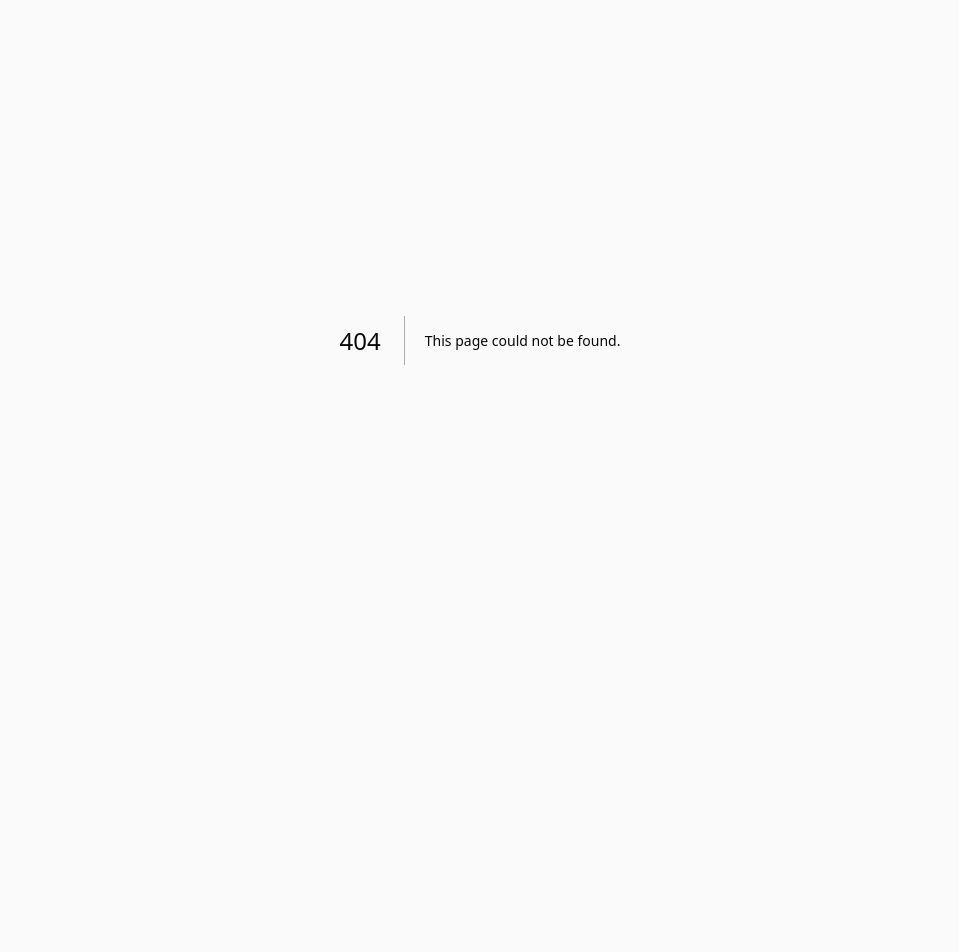
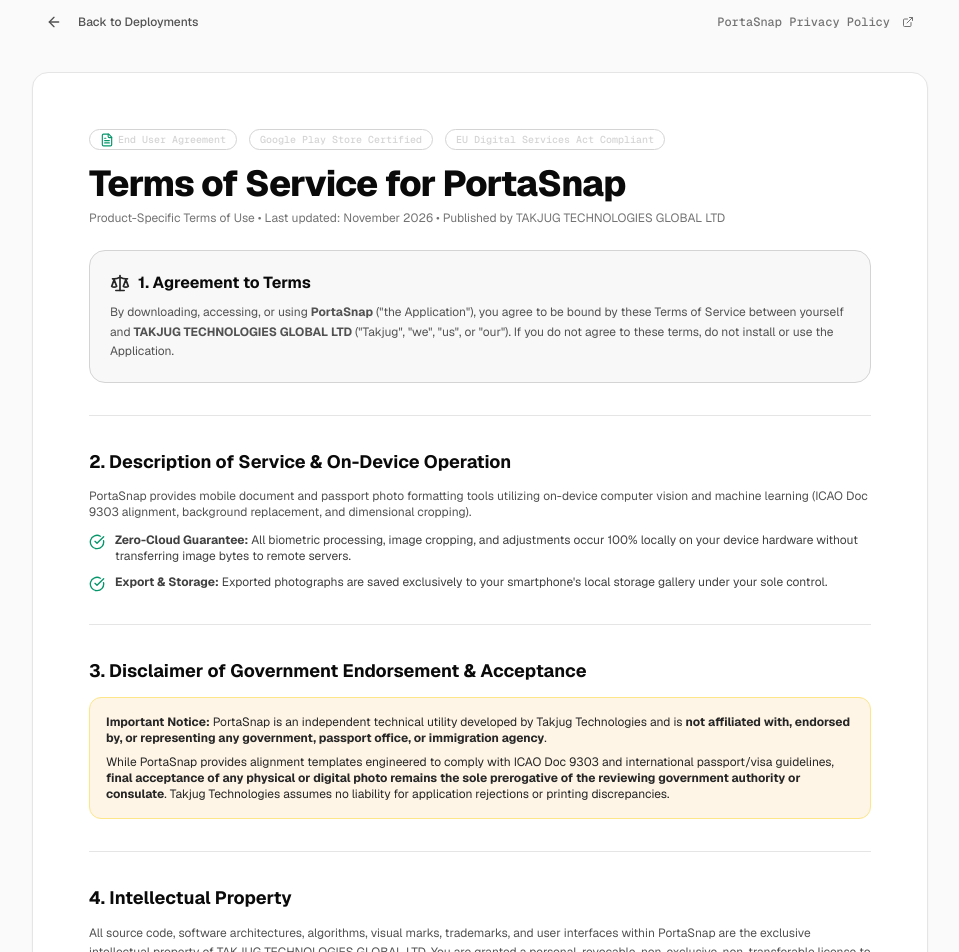
Before and after one commit to takjug/takjug-web, a Next.js app: page /terms/portasnap in a window 1280 px wide. Before the commit this address had no page. Shown: the part 60-1012 px from the top of the page, without its empty margins (160-1119 px from the left). Before the commit the page ends 800 px from the top, so only its background shows below. Built offline with nearby package versions, Linux system fonts and the light colour scheme.

Commit message:
feat: add PortaSnap Terms of Service page

```diff
--- /dev/null
+++ b/src/app/terms/portasnap/page.tsx
@@ -0,0 +1,151 @@
+"use client";
+
+import Link from "next/link";
+import { ArrowLeft, FileText, CheckCircle, ExternalLink, Scale } from "lucide-react";
+import { Card, CardHeader, CardTitle, CardDescription, CardContent } from "@/components/ui/card";
+import { Badge } from "@/components/ui/badge";
+import { Button } from "@/components/ui/button";
+import { Separator } from "@/components/ui/separator";
+
+export default function PortaSnapTermsPage() {
+  return (
+    <div className="min-h-screen bg-[#FAFAFA] dark:bg-[#070A0F] text-neutral-900 dark:text-neutral-200 py-16 px-6 font-sans transition-colors duration-200">
+      <div className="max-w-4xl mx-auto">
+        <div className="flex items-center justify-between mb-8">
+          <Button
+            asChild
+            variant="ghost"
+            size="sm"
+            className="text-neutral-600 hover:text-black dark:text-neutral-400 dark:hover:text-white"
+          >
+            <Link href="/#deployments">
+              <ArrowLeft className="w-4 h-4 mr-2" /> Back to Deployments
+            </Link>
+          </Button>
+
+          <Button
+            asChild
+            variant="ghost"
+            size="sm"
+            className="text-neutral-500 hover:text-black dark:text-neutral-400 dark:hover:text-white text-xs font-mono"
+          >
+            <Link href="/privacy/portasnap">
+              PortaSnap Privacy Policy <ExternalLink className="w-3 h-3 ml-1" />
+            </Link>
+          </Button>
+        </div>
+
+        <Card className="border-neutral-200 dark:border-neutral-800 bg-white dark:bg-[#0D121C] p-4 sm:p-8 shadow-sm dark:shadow-2xl">
+          <CardHeader className="pb-4">
+            <div className="flex items-center gap-3 mb-2 flex-wrap">
+              <Badge variant="outline" className="font-mono text-[10px] border-neutral-300 dark:border-neutral-700">
+                <FileText className="w-3.5 h-3.5 mr-1 text-emerald-600 dark:text-emerald-400" /> End User Agreement
+              </Badge>
+              <Badge variant="outline" className="font-mono text-[10px] border-neutral-300 dark:border-neutral-700">
+                Google Play Store Certified
+              </Badge>
+              <Badge variant="outline" className="font-mono text-[10px] border-neutral-300 dark:border-neutral-700">
+                EU Digital Services Act Compliant
+              </Badge>
+            </div>
+            <CardTitle className="text-3xl sm:text-4xl font-extrabold text-neutral-950 dark:text-white tracking-tight">
+              Terms of Service for PortaSnap
+            </CardTitle>
+            <CardDescription className="text-neutral-500 dark:text-neutral-400 text-xs">
+              Product-Specific Terms of Use • Last updated: November 2026 • Published by TAKJUG TECHNOLOGIES GLOBAL LTD
+            </CardDescription>
+          </CardHeader>
+
+          <CardContent className="space-y-8 text-sm text-neutral-700 dark:text-neutral-300 leading-relaxed pt-2">
+            {/* Core Agreement */}
+            <div className="p-5 rounded-2xl border border-neutral-300 dark:border-neutral-800 bg-neutral-100/70 dark:bg-neutral-900/50">
+              <h3 className="text-neutral-950 dark:text-white font-bold text-base flex items-center gap-2 mb-2">
+                <Scale className="w-5 h-5 text-neutral-800 dark:text-neutral-200" /> 1. Agreement to Terms
+              </h3>
+              <p className="text-neutral-600 dark:text-neutral-300 text-xs leading-relaxed">
+                By downloading, accessing, or using <strong>PortaSnap</strong> (&quot;the Application&quot;), you agree to be bound by these Terms of Service between yourself and <strong>TAKJUG TECHNOLOGIES GLOBAL LTD</strong> (&quot;Takjug&quot;, &quot;we&quot;, &quot;us&quot;, or &quot;our&quot;). If you do not agree to these terms, do not install or use the Application.
+              </p>
+            </div>
+
+            <Separator className="bg-neutral-200 dark:bg-neutral-800" />
+
+            <section>
+              <h2 className="text-lg font-bold text-neutral-950 dark:text-white mb-3">2. Description of Service &amp; On-Device Operation</h2>
+              <p className="text-xs text-neutral-600 dark:text-neutral-300 mb-3">
+                PortaSnap provides mobile document and passport photo formatting tools utilizing on-device computer vision and machine learning (ICAO Doc 9303 alignment, background replacement, and dimensional cropping).
+              </p>
+              <ul className="space-y-2.5 text-xs">
+                <li className="flex items-start gap-2.5">
+                  <CheckCircle className="w-4 h-4 text-emerald-600 dark:text-emerald-400 shrink-0 mt-0.5" />
+                  <div>
+                    <strong>Zero-Cloud Guarantee:</strong> All biometric processing, image cropping, and adjustments occur 100% locally on your device hardware without transferring image bytes to remote servers.
+                  </div>
+                </li>
+                <li className="flex items-start gap-2.5">
+                  <CheckCircle className="w-4 h-4 text-emerald-600 dark:text-emerald-400 shrink-0 mt-0.5" />
+                  <div>
+                    <strong>Export &amp; Storage:</strong> Exported photographs are saved exclusively to your smartphone&apos;s local storage gallery under your sole control.
+                  </div>
+                </li>
+              </ul>
+            </section>
+
+            <Separator className="bg-neutral-200 dark:bg-neutral-800" />
+
+            <section>
+              <h2 className="text-lg font-bold text-neutral-950 dark:text-white mb-3">3. Disclaimer of Government Endorsement &amp; Acceptance</h2>
+              <div className="p-4 rounded-xl border border-amber-200 dark:border-amber-900/50 bg-amber-500/10 text-xs space-y-2 text-neutral-800 dark:text-neutral-200">
+                <p>
+                  <strong>Important Notice:</strong> PortaSnap is an independent technical utility developed by Takjug Technologies and is <strong>not affiliated with, endorsed by, or representing any government, passport office, or immigration agency</strong>.
+                </p>
+                <p>
+                  While PortaSnap provides alignment templates engineered to comply with ICAO Doc 9303 and international passport/visa guidelines, <strong>final acceptance of any physical or digital photo remains the sole prerogative of the reviewing government authority or consulate</strong>. Takjug Technologies assumes no liability for application rejections or printing discrepancies.
+                </p>
+              </div>
+            </section>
+
+            <Separator className="bg-neutral-200 dark:bg-neutral-800" />
+
+            <section>
+              <h2 className="text-lg font-bold text-neutral-950 dark:text-white mb-3">4. Intellectual Property</h2>
+              <p className="text-xs text-neutral-600 dark:text-neutral-300 leading-relaxed">
+                All source code, software architectures, algorithms, visual marks, trademarks, and user interfaces within PortaSnap are the exclusive intellectual property of TAKJUG TECHNOLOGIES GLOBAL LTD. You are granted a personal, revocable, non-exclusive, non-transferable license to use the app for personal or authorized business use.
+              </p>
+            </section>
+
+            <Separator className="bg-neutral-200 dark:bg-neutral-800" />
+
+            <section>
+              <h2 className="text-lg font-bold text-neutral-950 dark:text-white mb-3">5. Advertising &amp; Monetization</h2>
+              <p className="text-xs text-neutral-600 dark:text-neutral-300 leading-relaxed">
+                PortaSnap is offered as a free-to-use utility supported by Google AdMob rewarded advertising. By using the app, you agree to the display of occasional sponsor ads when exporting photo sheets. Users may opt out of personalized tracking via device-level Android settings.
+              </p>
+            </section>
+
+            <Separator className="bg-neutral-200 dark:bg-neutral-800" />
+
+            <section>
+              <h2 className="text-lg font-bold text-neutral-950 dark:text-white mb-3">6. Governing Law &amp; Jurisdiction</h2>
+              <p className="text-xs text-neutral-600 dark:text-neutral-300 leading-relaxed">
+                These Terms are governed by and construed in accordance with the laws of the Federal Republic of Nigeria, without regard to conflict of law principles. Any dispute arising out of or relating to these Terms shall be subject to the exclusive jurisdiction of the competent courts in Lagos State, Nigeria.
+              </p>
+            </section>
+
+            <Separator className="bg-neutral-200 dark:bg-neutral-800" />
+
+            <section>
+              <h2 className="text-lg font-bold text-neutral-950 dark:text-white mb-3">7. Corporate Contact Information</h2>
+              <div className="p-4 rounded-xl border border-neutral-200 dark:border-neutral-800 bg-neutral-100/60 dark:bg-[#070A0F] text-xs font-mono space-y-1.5 text-neutral-700 dark:text-neutral-300">
+                <div>Entity: TAKJUG TECHNOLOGIES GLOBAL LTD</div>
+                <div>Registration Number: RC 9950672</div>
+                <div>Registered Address: 23, Doctor Friday Residence, Ikorodu, Lagos State, Nigeria</div>
+                <div>Corporate Portal: https://takjug.com</div>
+                <div>Legal &amp; Developer Inquiries: dev@takjug.com</div>
+              </div>
+            </section>
+          </CardContent>
+        </Card>
+      </div>
+    </div>
+  );
+}
```
